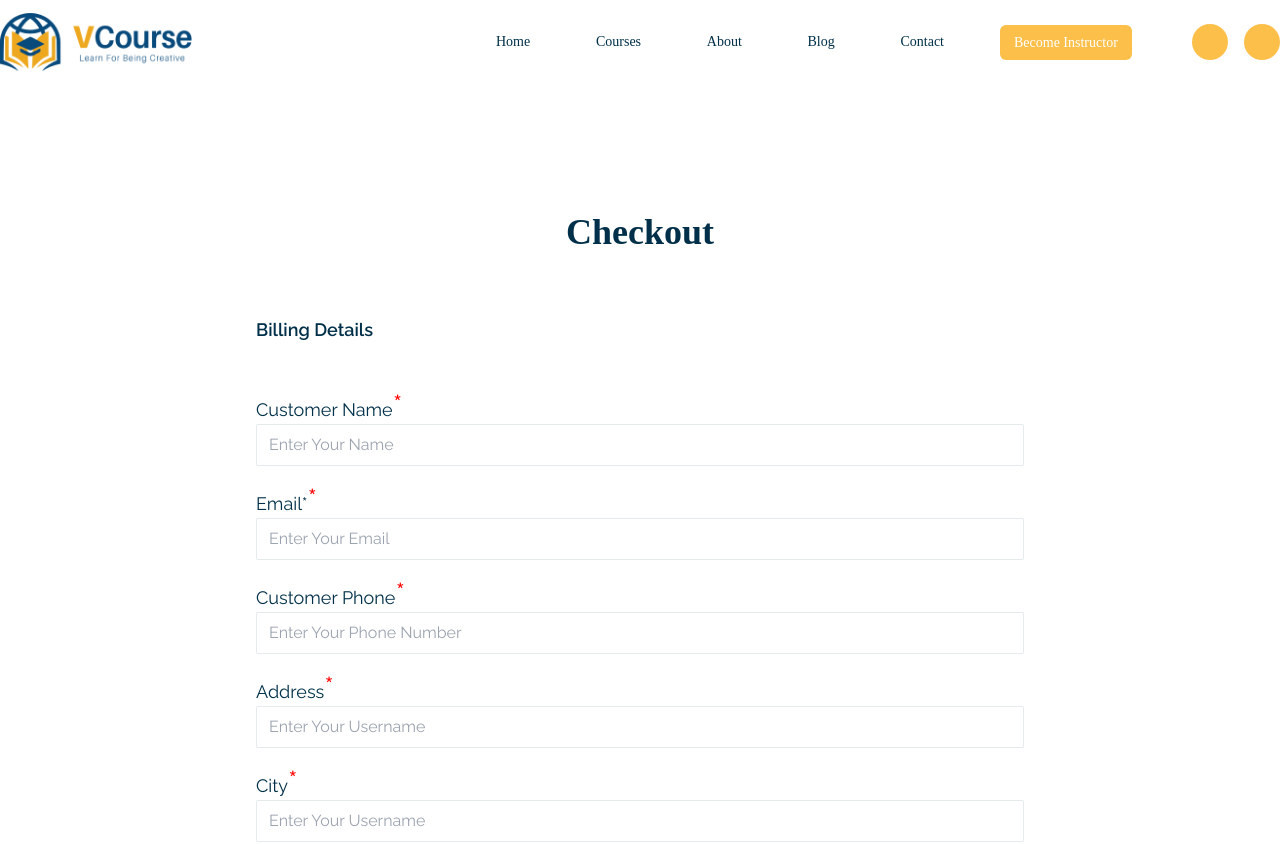
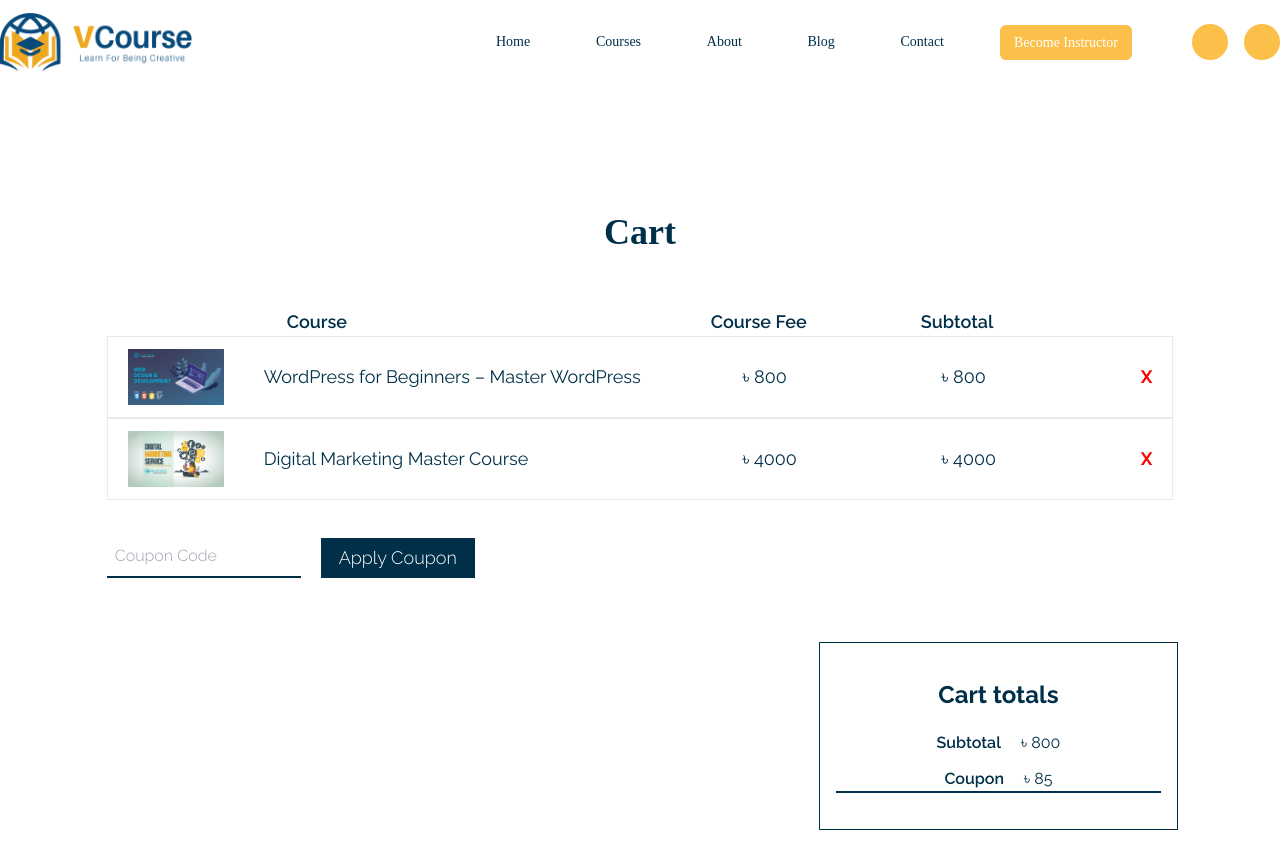
Before and after one commit to webdevbiswaajit/VCourse, a React (Create React App) app: page / in a window 1280 px wide. Shown: the top 844 px of the page. Built offline with nearby package versions, Linux system fonts and the light colour scheme; some icons are missing; a web font is replaced by a local one.

Commit message:
Cheek out page

```diff
--- a/src/App.js
+++ b/src/App.js
@@ -1,10 +1,9 @@
 import "./App.css";
-import CheckOut from "./Page/CheckOut";
-
+import Cart from "./Page/Cart";
 function App() {
   return (
     <div className="App">
-      <CheckOut />
+      <Cart />
     </div>
   );
 }
--- /dev/null
+++ b/src/Component/Cart/BillCart.js
@@ -0,0 +1,116 @@
+import React from "react";
+import web from "../../Img/web.jpg";
+import marketing from "../../Img/marketing.jpg";
+
+function BillCart() {
+  return (
+    <>
+      <div className=" py-32">
+        <div className="container mx-auto">
+          <h2 className=" font-semibold text-center text-black text-4xl">
+            Cart
+          </h2>
+
+          <div className="grid grid-cols-12">
+            <div className=""></div>
+            <div className=" col-span-10">
+              <div className=" flex  w-70 mx-auto justify-between mt-14  items-center px-5">
+                <p className=" font-rly text-lg  text-black font-semibold ">
+                  Course
+                </p>
+                <div className="flex   w-2/5   justify-between items-center">
+                  <p className=" font-rly text-lg  text-black font-semibold">
+                    Course Fee
+                  </p>
+                  <p className=" font-rly text-lg  text-black font-semibold justify-around">
+                    Subtotal
+                  </p>
+                </div>
+              </div>
+              <div className="w-full border border-border_black flex justify-between items-center py-3 px-5">
+                <div className=" flex items-center">
+                  <img className="w-24 h-14  mr-10" src={web} alt="...." />
+                  <p className=" text-black font-normal text-lg font-rly ">
+                    WordPress for Beginners – Master WordPress
+                  </p>
+                </div>
+                <div className="flex w-2/5  justify-between items-center">
+                  <p className=" font-rly text-lg  text-black ">৳ 800</p>
+                  <p className=" font-rly text-lg  text-black justify-around">
+                    ৳ 800
+                  </p>
+                  <button className=" font-rly text-lg font-bold justify-around text-red ">
+                    X
+                  </button>
+                </div>
+              </div>
+              <div className="w-full border border-border_black flex justify-between items-center py-3 px-5">
+                <div className=" flex items-center">
+                  <img
+                    className="w-24 h-14  mr-10"
+                    src={marketing}
+                    alt="...."
+                  />
+                  <p className=" text-black font-normal text-lg font-rly ">
+                    Digital Marketing Master Course
+                  </p>
+                </div>
+                <div className="flex w-2/5  justify-between items-center">
+                  <p className=" font-rly text-lg  text-black ">৳ 4000</p>
+                  <p className=" font-rly text-lg  text-black justify-around">
+                    ৳ 4000
+                  </p>
+                  <button className=" font-rly text-lg font-bold justify-around text-red">
+                    X
+                  </button>
+                </div>
+              </div>
+
+              <div className=" mt-9">
+                <form action="">
+                  <div className="flex items-end">
+                    <input
+                      className=" border-b-2  border-black text-black font-rly placeholder:font-light outline-none p-2"
+                      type="text"
+                      placeholder="Coupon Code"
+                    />
+                    <button className=" bg-black  px-4 py-1 text-white  text-lg font-rly font-light ml-5 border-2  border-black">
+                      Apply Coupon
+                    </button>
+                  </div>
+                </form>
+              </div>
+            </div>
+            <div className=""></div>
+          </div>
+
+          <div className="  w-84  mx-auto  grid grid-cols-3 mt-16">
+            <div className=""></div>
+            <div className=""></div>
+            <div className="border border-black py-9 px-4">
+              <h2 className=" font-bold text-2xl font-rly text-black text-center mb-5">
+                Cart totals
+              </h2>
+              <div className="flex justify-center items-center mb-3">
+                <p className=" font-rly  font-semibold  text-black mr-5">
+                  Subtotal
+                </p>
+                <p className=" font-rly    text-black">৳ 800</p>
+              </div>
+              <div className="flex justify-center items-center">
+                <p className=" font-rly  font-semibold  text-black mr-5">
+                  Coupon
+                </p>
+                <p className=" font-rly    text-black">৳ 85</p>
+              </div>
+
+              <div className=" border border-black"></div>
+            </div>
+          </div>
+        </div>
+      </div>
+    </>
+  );
+}
+
+export default BillCart;
--- /dev/null
+++ b/src/Page/Cart.js
@@ -0,0 +1,14 @@
+import React from "react";
+import BillCart from "../Component/Cart/BillCart";
+import Menu from "../Component/Common/Menu";
+
+function Cart() {
+  return (
+    <>
+      <Menu />
+      <BillCart />
+    </>
+  );
+}
+
+export default Cart;
--- a/src/Page/CheckOut.js
+++ b/src/Page/CheckOut.js
@@ -1,12 +1,14 @@
 import React from "react";
-import Cheakout from "../CheckOut/Cheakout";
+import Cheakout from "../Component/CheckOut/Cheakout";
 import Menu from "../Component/Common/Menu";
+import Footer from "../Component/Common/Footer";
 
 function CheckOut() {
   return (
     <>
       <Menu />
       <Cheakout />
+      <Footer />
     </>
   );
 }
--- a/tailwind.config.js
+++ b/tailwind.config.js
@@ -31,6 +31,10 @@ module.exports = {
       fontSize: {
         heading: "2.81rem",
       },
+      width: {
+        70: "70%",
+        84: "84%",
+      },
     },
   },
   plugins: [],
```
Also changed, not shown: src/Component/CheckOut/Cheakout.js (renamed from src/CheckOut/Cheakout.js).
